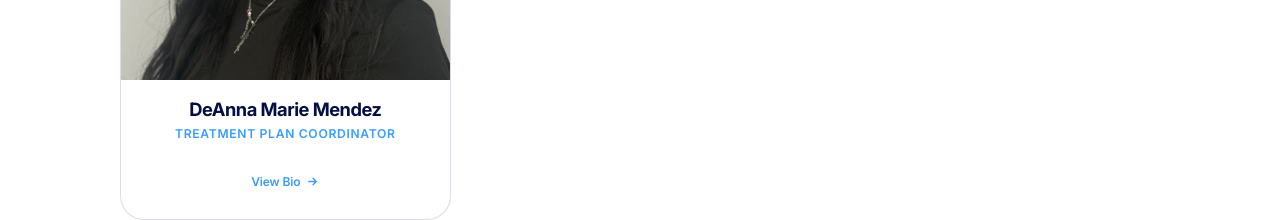
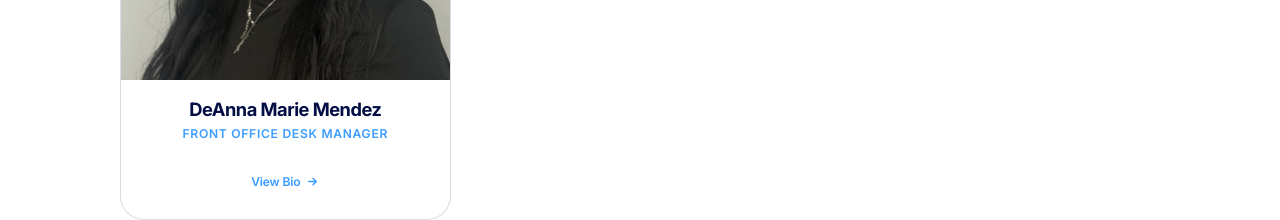
Before and after one commit to vipinpal70/laguna-dental-arts, a Next.js app: page /about in a window 1280 px wide. Shown: the part 5240-5460 px from the top of the page. Built offline with nearby package versions, Linux system fonts and the light colour scheme.

Commit message:
Change: updated DeAnna's role

```diff
--- a/components/about/TeamGrid.tsx
+++ b/components/about/TeamGrid.tsx
@@ -129,7 +129,7 @@ export const TEAM: TeamMember[] = [
   {
     name: "DeAnna Marie Mendez",
     mark: "DM",
-    role: "Treatment Plan Coordinator",
+    role: "Front Office Desk Manager ",
     image: "/images/team/DeAnna.jpg",
     objectPosition: "center top",
     bio: [
```
